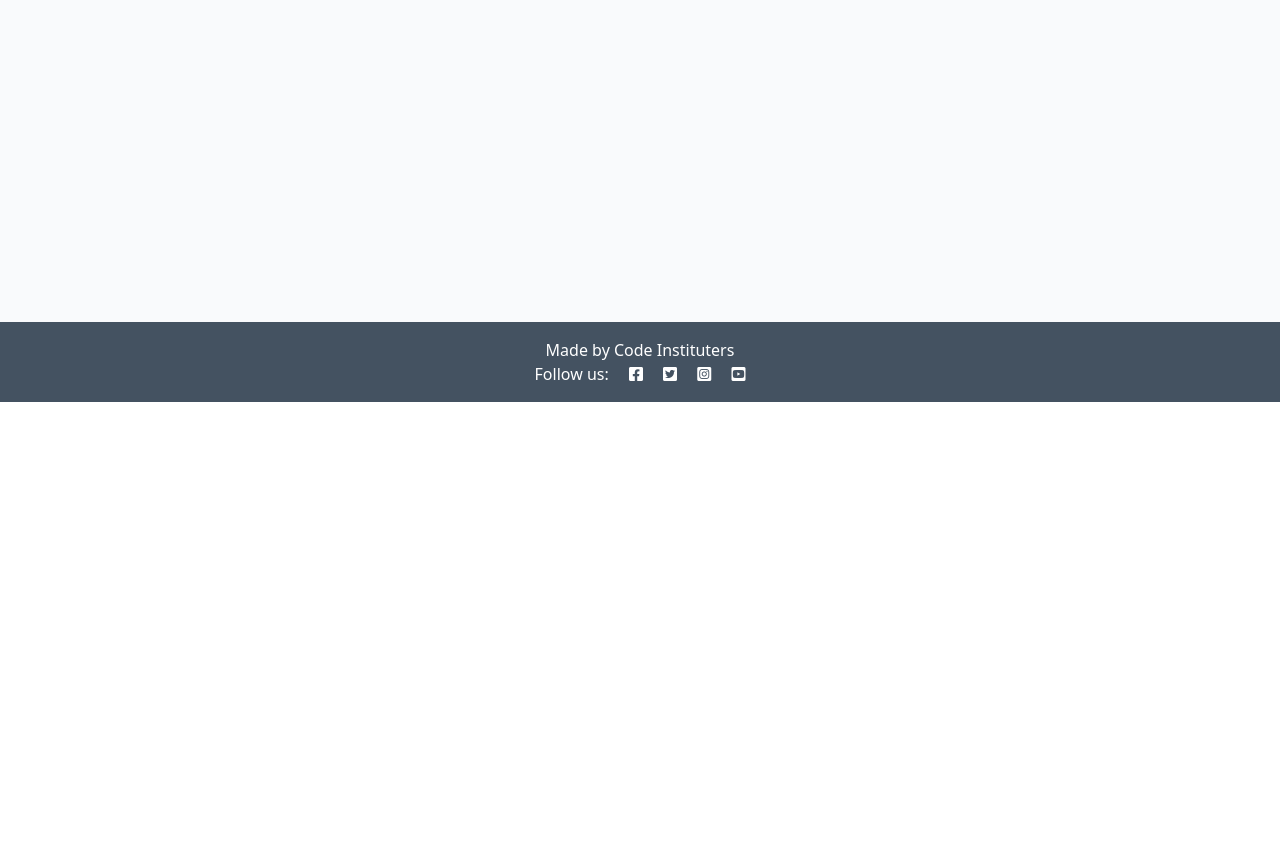
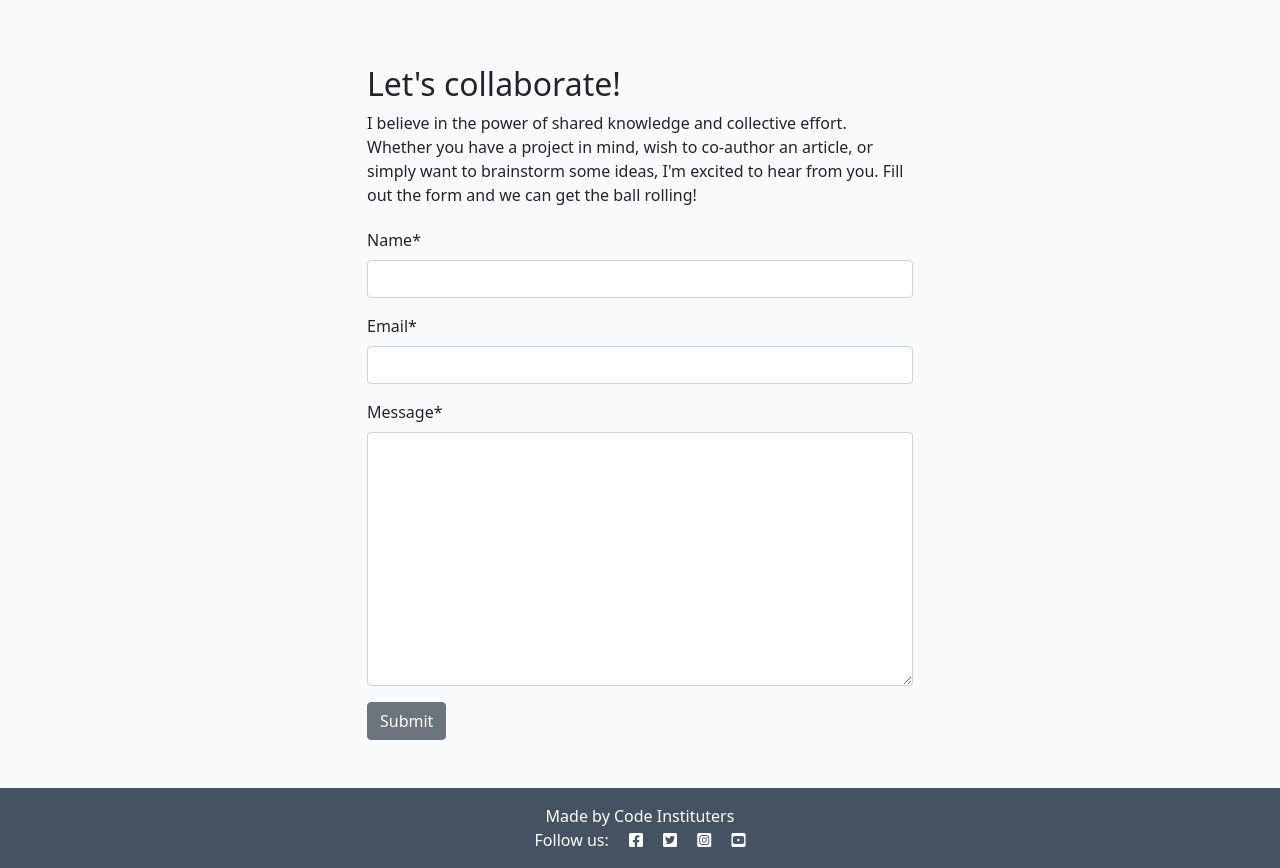
Before and after one commit to jfpaliga/django-blog, a Django app: page /about/ in a window 1280 px wide. Shown: the part 398-1266 px from the top of the page. Before the commit the page ends 800 px from the top, so only its background shows below. Run offline with Django 4.2, Linux system fonts and the light colour scheme; data that the repository does not hold is empty; some libraries are stand-ins or nearby versions.

Commit message:
Add collaboration form to about page

```diff
--- /dev/null
+++ b/about/forms.py
@@ -0,0 +1,8 @@
+from .models import CollaborateRequest
+from django import forms
+
+
+class CollaborateForm(forms.ModelForm):
+    class Meta:
+        model = CollaborateRequest
+        fields = ('name', 'email', 'message',)
--- a/about/models.py
+++ b/about/models.py
@@ -9,3 +9,13 @@ class About(models.Model):
 
     def __str__(self):
         return f"{self.title}"
+
+
+class CollaborateRequest(models.Model):
+    name = models.CharField(max_length=200)
+    email = models.EmailField()
+    message = models.TextField()
+    read = models.BooleanField(default=False)
+
+    def __str__(self):
+        return f"Collaboration request from {self.name}"
--- a/about/templates/about.html
+++ b/about/templates/about.html
@@ -1,5 +1,7 @@
 {% extends 'base.html' %}{% block content %}
 {% load static %}
+{% load crispy_forms_tags %}
+
 <div class="container mt-5">
     <div class="row">
         <div class="col-4 text-center">
@@ -17,6 +19,25 @@
             <!-- Updated on field goes in here -->
             <p class="text-end"><em>Updated on: {{ about.updated_on }}</em></p>
         </div>
-      </div>
+    </div>
+    <div class="row justify-content-center">
+        <div class="col-12 col-md-6 my-5">
+            <h2>Let's collaborate!</h2>
+            <p>I believe in the power of shared knowledge and collective effort.
+                Whether you have a project in mind, wish to co-author
+                an article, or simply want to brainstorm some ideas,
+                I'm excited to hear from you. Fill out the form
+                and we can get the ball rolling!</p>
+
+            <!-- add your form here. Your submit button should
+                                have the classes of btn, btn-secondary -->
+
+            <form id="collaborateForm" method="post" style="margin-top: 1.3em;">
+                {{ collaborate_form | crispy }}
+                {% csrf_token %}
+                <button id="submitButton" type="submit" class="btn btn-secondary">Submit</button>
+            </form>
+        </div>
+    </div>
 </div>
 {% endblock content %}
--- a/about/views.py
+++ b/about/views.py
@@ -1,5 +1,7 @@
 from django.shortcuts import render
+from django.contrib import messages
 from .models import About
+from .forms import CollaborateForm
 
 # Create your views here.
 
@@ -8,9 +10,22 @@ def about(request):
     Renders the About page
     """
     about = About.objects.all().order_by("-updated_on").first()
+    collaborate_form = CollaborateForm()
+
+    if request.method == "POST":
+        collaborate_form = CollaborateForm(data=request.POST)
+        if collaborate_form.is_valid():
+            collaborate_form.save()
+            messages.add_message(
+                    request, messages.SUCCESS,
+                    'Collaboration request received! I endeavour to respond within 2 working days.'
+                )
 
     return render(
         request,
         "about.html",
-        {"about": about},
+        {
+            "about": about,
+            "collaborate_form": collaborate_form,
+         },
     )
```
Also changed, not shown: about/admin.py (+13 -1 lines), about/migrations/0002_collaboraterequest_alter_about_title.py (added).
